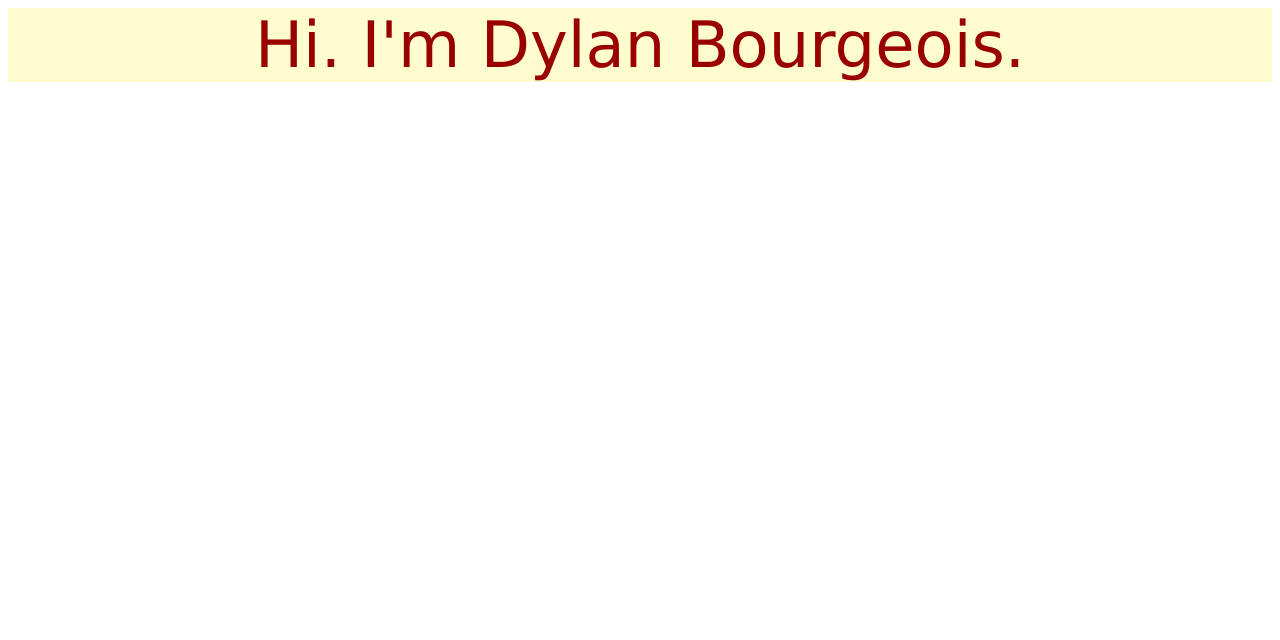
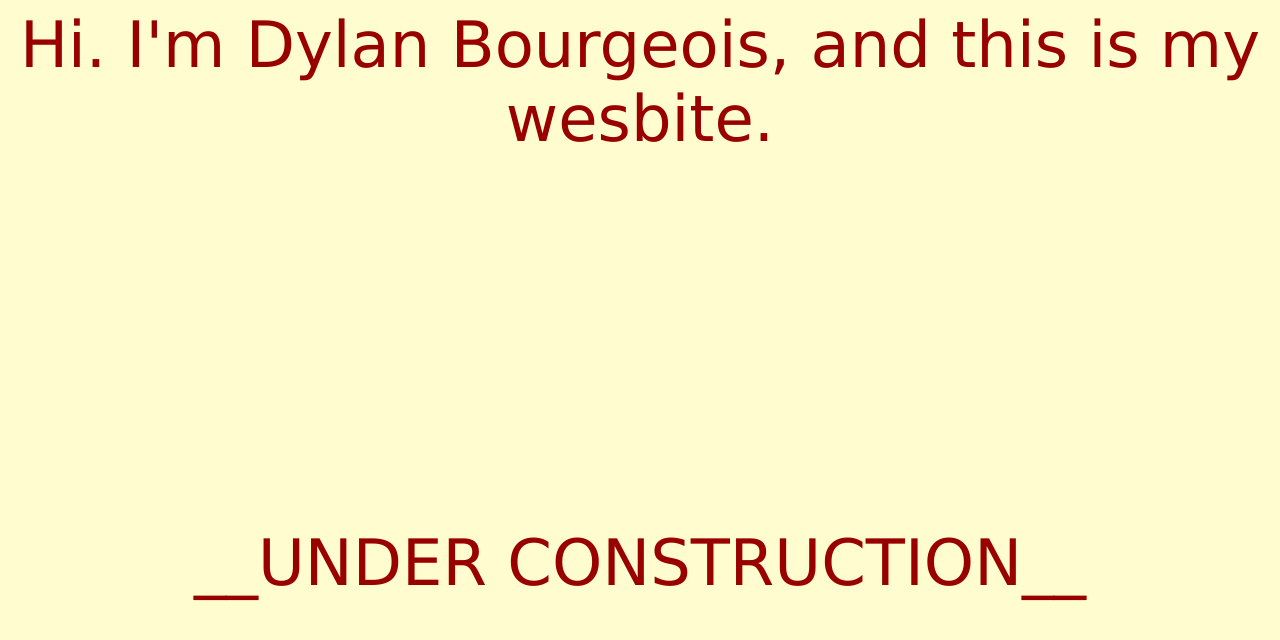
Before and after one commit to dtsbourg/dylanbourgeois.com, a plain HTML site: page index.html in a window 1280 px wide. Drawn offline with Linux system fonts and the light colour scheme.

Commit message:
commit #6

```diff
--- a/index.html
+++ b/index.html
@@ -5,13 +5,20 @@
 		<title> dylanbourgeois.com </title>
 	</head>
 
-	<body>
+	<body style="background-color: #FFFDD0;">
 		<div id='pageBloc'>
-			<header style="background-color: #FFFDD0;
+			<header style="
 	color: #990000;
 	font-size: 4em;
 	font-family: Verdana; text-align:center;">
-				Hi. I'm Dylan Bourgeois.
+				Hi. I'm Dylan Bourgeois, and this is my wesbite.
+				<br>
+				<br>
+				<br>
+				<br>
+				<br>
+				<br>
+				__UNDER CONSTRUCTION__
 			 </header>
 		</div>
 	</body>
```
